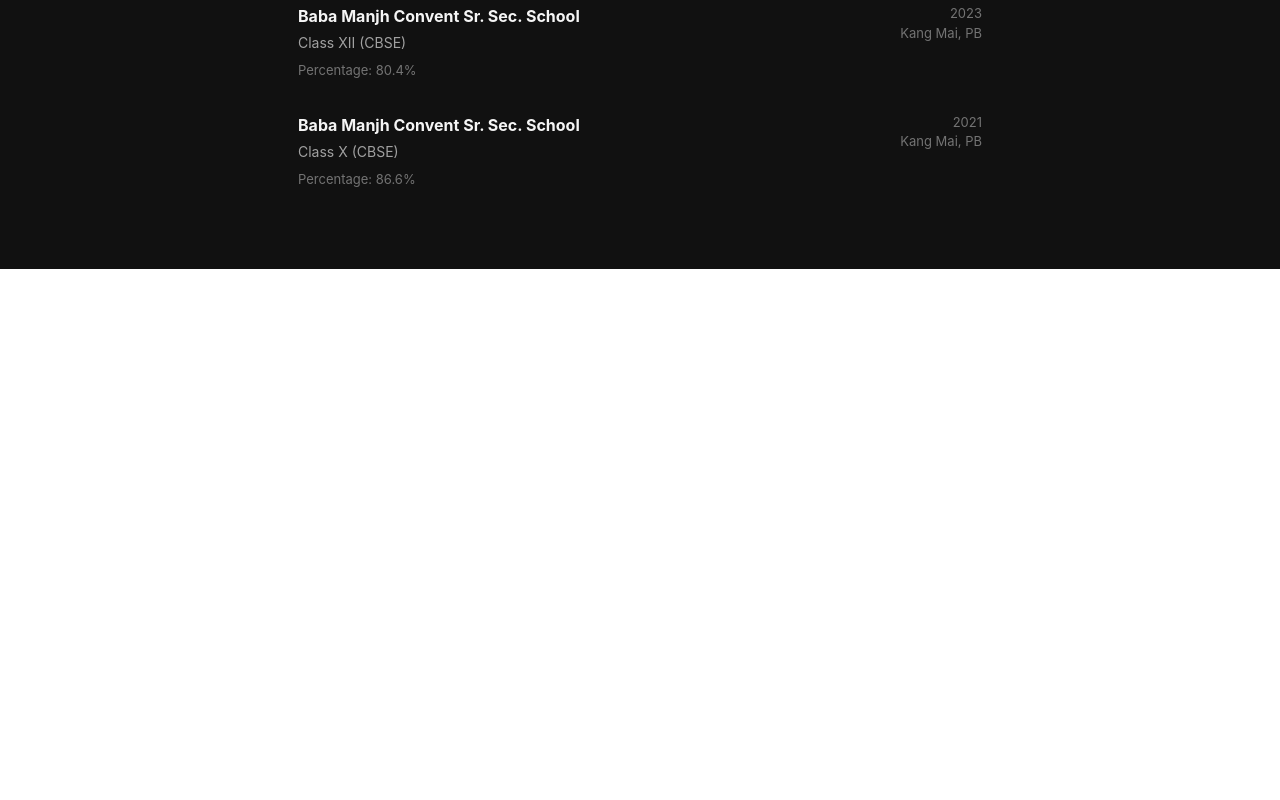
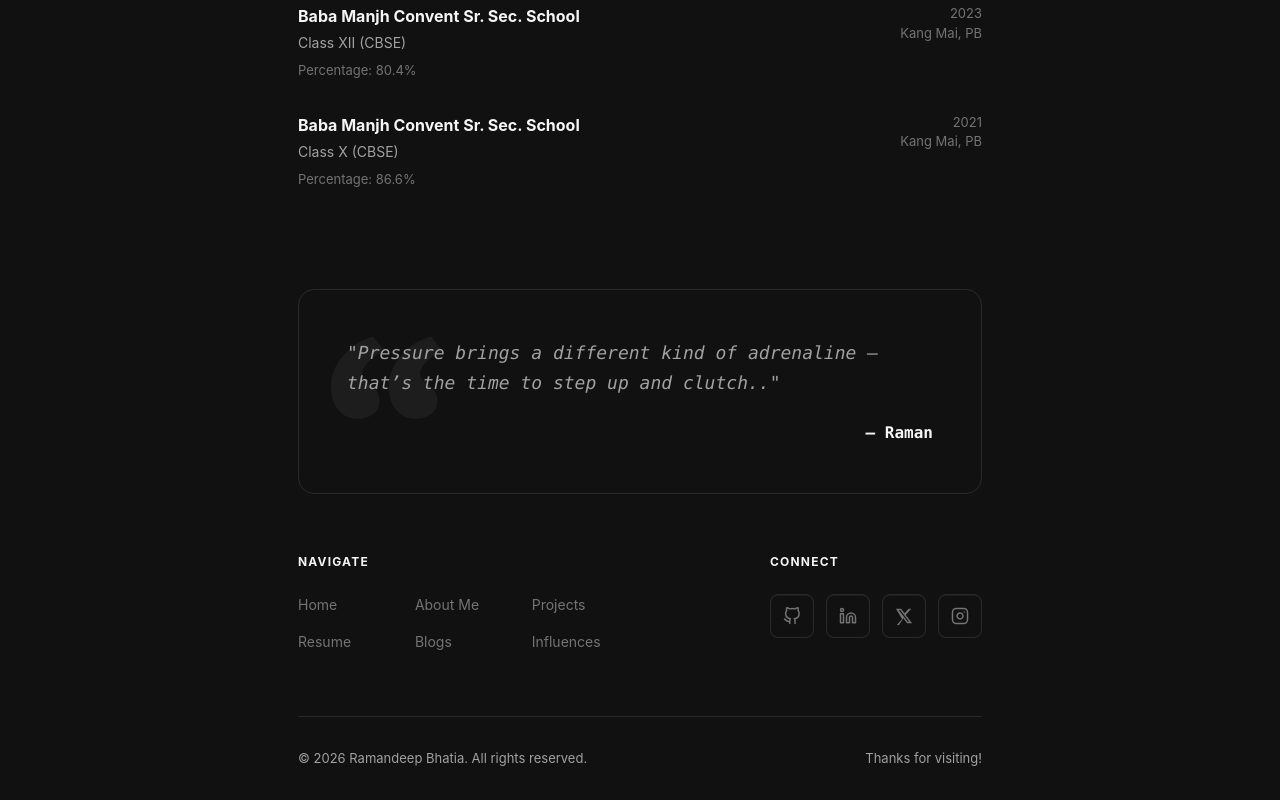
Before and after one commit to ramanbhatia3/portfolio, a React (Vite) app: page /about in a window 1280 px wide. Shown: the part 708-1508 px from the top of the page. Before the commit the page ends 977 px from the top, so only its background shows below. Built offline with nearby package versions, Linux system fonts and the light colour scheme.

Commit message:
feat: add global Quote and Footer components

```diff
--- a/src/App.jsx
+++ b/src/App.jsx
@@ -2,6 +2,8 @@
 import Hero from './components/Hero'
 import Navbar from './components/Navbar'
 import About from './components/About'
+import Quote from './components/Quote'
+import Footer from './components/Footer'
 
 function App() {
 
@@ -19,6 +21,12 @@
               <Route path="/about" element={<About />} />
             </Routes>
           </main>
+
+          <div className="px-2">
+            <Quote />
+            <Footer />
+          </div>
+
         </div>
       </div>
 
--- /dev/null
+++ b/src/components/Footer.jsx
@@ -0,0 +1,57 @@
+import { Link } from 'react-router-dom'
+import { FiLinkedin, FiGithub, FiInstagram } from 'react-icons/fi'
+
+const Footer = () => {
+    return (
+        <footer className='mt-15 pb-8'>
+
+            <div className="flex flex-col sm:flex-row justify-between gap-12 sm:gap-6 mb-16">
+                <div>
+                    <h4 className="text-xs font-bold text-neutral-900 dark:text-neutral-100 uppercase tracking-widest mb-6">
+                        Navigate
+                    </h4>
+
+                    <div className="grid grid-cols-2 sm:grid-cols-3 gap-x-12 gap-y-4">
+                        <Link to="/" className="text-[14px] text-neutral-500 hover:text-neutral-900 dark:hover:text-neutral-200 transition-colors">Home</Link>
+                        <Link to="/about" className="text-[14px] text-neutral-500 hover:text-neutral-900 dark:hover:text-neutral-200 transition-colors">About Me</Link>
+                        <a href="#projects" className="text-[14px] text-neutral-500 hover:text-neutral-900 dark:hover:text-neutral-200 transition-colors">Projects</a>
+                        <a href="#resume" className="text-[14px] text-neutral-500 hover:text-neutral-900 dark:hover:text-neutral-200 transition-colors">Resume</a>
+                        <a href="#blogs" className="text-[14px] text-neutral-500 hover:text-neutral-900 dark:hover:text-neutral-200 transition-colors">Blogs</a>
+                        <a href="#influences" className="text-[14px] text-neutral-500 hover:text-neutral-900 dark:hover:text-neutral-200 transition-colors">Influences</a>
+                    </div>
+                </div>
+
+                <div>
+                    <h4 className="text-xs font-bold text-neutral-900 dark:text-neutral-100 uppercase tracking-widest mb-6">
+                        Connect
+                    </h4>
+
+                    <div className='flex gap-3'>
+                        <a href="https://www.github.com/ramanbhatia3" target="_blank" rel="noreferrer" className="flex items-center justify-center w-11 h-11 border border-black/10 dark:border-white/10 rounded-lg text-neutral-500 hover:text-neutral-900 dark:hover:text-white hover:bg-neutral-100 dark:hover:bg-[#1a1a1a] transition-all shadow-[inset_0_1px_0_rgba(255,255,255,0.05)]" aria-label="GitHub">
+                            <FiGithub size={18} />
+                        </a>
+                        <a href="https://www.linkedin.com/in/ramandeep-bhatia-78b792287/" target="_blank" rel="noreferrer" className="flex items-center justify-center w-11 h-11 border border-black/10 dark:border-white/10 rounded-lg text-neutral-500 hover:text-neutral-900 dark:hover:text-white hover:bg-neutral-100 dark:hover:bg-[#1a1a1a] transition-all shadow-[inset_0_1px_0_rgba(255,255,255,0.05)]" aria-label="LinkedIn">
+                            <FiLinkedin size={18} />
+                        </a>
+                        <a href="#" className="flex items-center justify-center w-11 h-11 border border-black/10 dark:border-white/10 rounded-lg text-neutral-500 hover:text-neutral-900 dark:hover:text-white hover:bg-neutral-100 dark:hover:bg-[#1a1a1a] transition-all shadow-[inset_0_1px_0_rgba(255,255,255,0.05)]" aria-label="X (Twitter)">
+                        <svg viewBox="0 0 24 24" fill="currentColor" className="w-[18px] h-[18px]">
+                            <path d="M18.244 2.25h3.308l-7.227 8.26 8.502 11.24H16.17l-5.214-6.817L4.99 24.75H1.68l7.73-8.835L1.254 2.25H8.08l4.713 6.231zm-1.161 17.52h1.833L7.008 4.076H5.022z"/>
+                        </svg>
+                        </a>
+                        <a href="#" className="flex items-center justify-center w-11 h-11 border border-black/10 dark:border-white/10 rounded-lg text-neutral-500 hover:text-neutral-900 dark:hover:text-white hover:bg-neutral-100 dark:hover:bg-[#1a1a1a] transition-all shadow-[inset_0_1px_0_rgba(255,255,255,0.05)]" aria-label="Instagram">
+                            <FiInstagram size={18} />
+                        </a>
+                    </div>
+                </div>
+            </div>
+
+            <div className="border-t border-black/10 dark:border-white/10 pt-8 flex flex-col sm:flex-row justify-between items-center gap-4 text-[13px] text-neutral-500 dark:text-neutral-400">
+                <p>© 2026 Ramandeep Bhatia. All rights reserved.</p>
+                <p>Thanks for visiting!</p>
+            </div>
+
+        </footer>
+    )
+}
+
+export default Footer
--- /dev/null
+++ b/src/components/Quote.jsx
@@ -0,0 +1,27 @@
+const Quote = () => {
+    return (
+        <section className="mt-5">
+            <div className="relative border border-black/10 dark:border-white/10 rounded-2xl p-8 sm:p-12 overflow-hidden bg-neutral-50 dark:bg-transparent">
+
+                <svg
+                    aria-hidden="true"
+                    className="absolute top-6 left-6 sm:top-8 sm:left-8 w-20 h-20 sm:w-28 sm:h-28 text-black/5 dark:text-white/5"
+                    viewBox="0 0 105 78"
+                    fill="currentColor"
+                >
+                    <path d="M25.086 77.292c-4.821 0-9.115-1.205-12.882-3.616-3.767-2.561-6.78-6.102-9.04-10.622C1.054 58.534 0 53.411 0 47.686c0-5.273.904-10.396 2.712-15.368 1.959-4.972 4.746-9.567 8.362-13.786a59.042 59.042 0 0 1 12.43-11.3C28.325 3.917 33.599 1.507 39.324 0l11.074 13.786c-6.479 2.561-11.677 5.951-15.594 10.17-3.767 4.219-5.65 7.835-5.65 10.848 0 1.356.377 2.863 1.13 4.52.904 1.507 2.637 3.089 5.198 4.746 3.767 2.41 6.328 4.972 7.684 7.684 1.507 2.561 2.26 5.5 2.26 8.814 0 5.123-1.959 9.19-5.876 12.204-3.767 3.013-8.588 4.52-14.464 4.52Zm54.24 0c-4.821 0-9.115-1.205-12.882-3.616-3.767-2.561-6.78-6.102-9.04-10.622-2.11-4.52-3.164-9.643-3.164-15.368 0-5.273.904-10.396 2.712-15.368 1.959-4.972 4.746-9.567 8.362-13.786a59.042 59.042 0 0 1 12.43-11.3C82.565 3.917 87.839 1.507 93.564 0l11.074 13.786c-6.479 2.561-11.677 5.951-15.594 10.17-3.767 4.219-5.65 7.835-5.65 10.848 0 1.356.377 2.863 1.13 4.52.904 1.507 2.637 3.089 5.198 4.746 3.767 2.41 6.328 4.972 7.684 7.684 1.507 2.561 2.26 5.5 2.26 8.814 0 5.123-1.959 9.19-5.876 12.204-3.767 3.013-8.588 4.52-14.464 4.52Z"></path>
+                </svg>
+
+                <p className="relative z-10 font-mono text-base sm:text-lg italic text-neutral-600 dark:text-neutral-400 leading-relaxed mb-6">
+                    "Pressure brings a different kind of adrenaline — that’s the time to step up and clutch.."
+                </p>
+                <p className="relative z-10 font-mono text-sm sm:text-base font-bold text-right text-neutral-900 dark:text-neutral-100">
+                    — Raman
+                </p>
+
+            </div>
+        </section>
+    )
+}
+
+export default Quote
```
